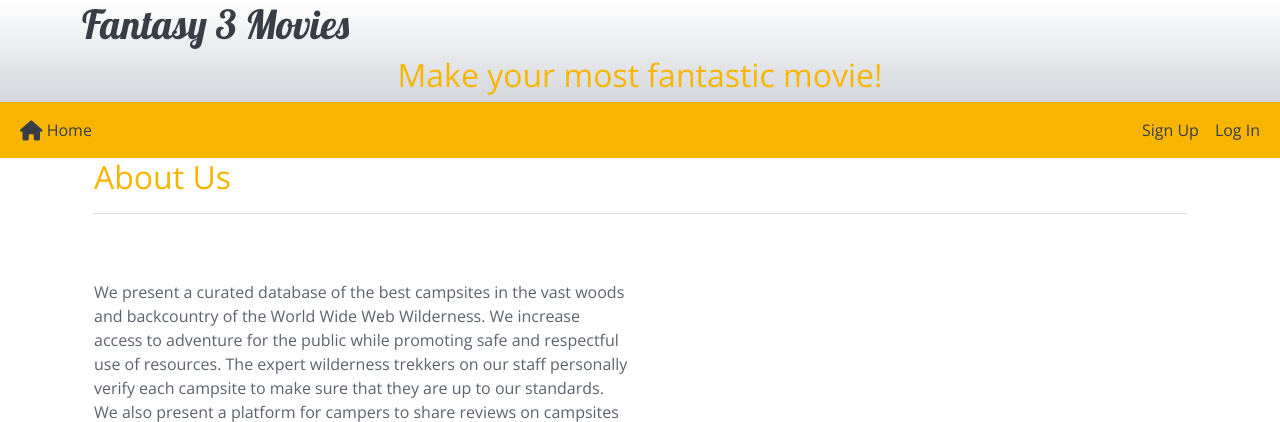
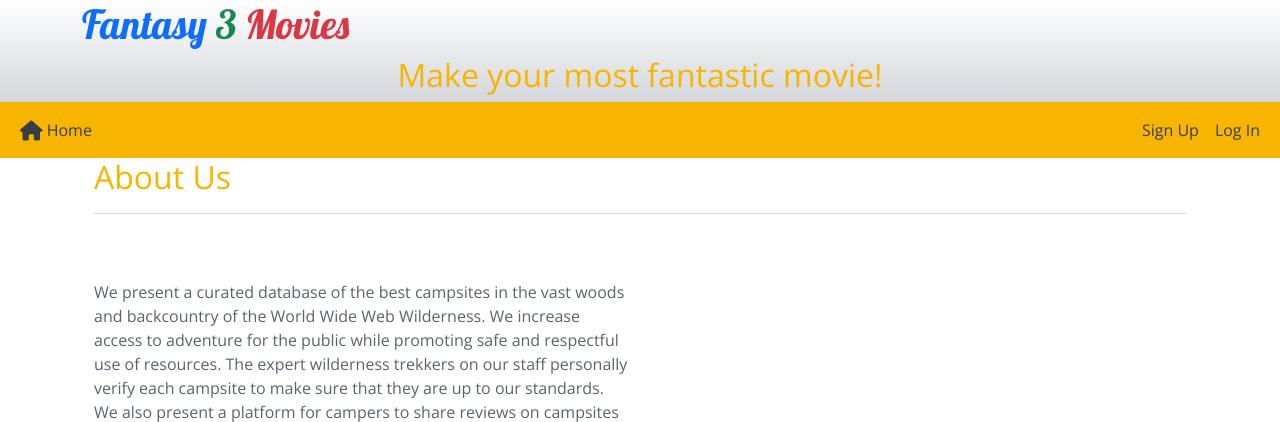
Before and after one commit to johnbean36/fantasy3movies, a Django app: page / in a window 1280 px wide. Shown: the top 422 px of the page. Run offline with Django 5.2, Linux system fonts and the light colour scheme; some libraries are stand-ins or nearby versions.

Commit message:
change title color

```diff
--- a/main_app/templates/base.html
+++ b/main_app/templates/base.html
@@ -20,7 +20,11 @@
         <div class="container">
             <div class="row">
                 <div class="col">
-                    <h1 class="text-sm-left">Fantasy 3 Movies</h1>
+                    <h1 class="text-sm-left">
+                        <span class="text-primary">Fantasy</span>
+                        <span class="text-success">3</span>
+                        <span class="text-danger">Movies</span>
+                    </h1>
                     <h2 class="text-sm-center">Make your most fantastic movie!</h2>
                 </div>
             </div>
```
